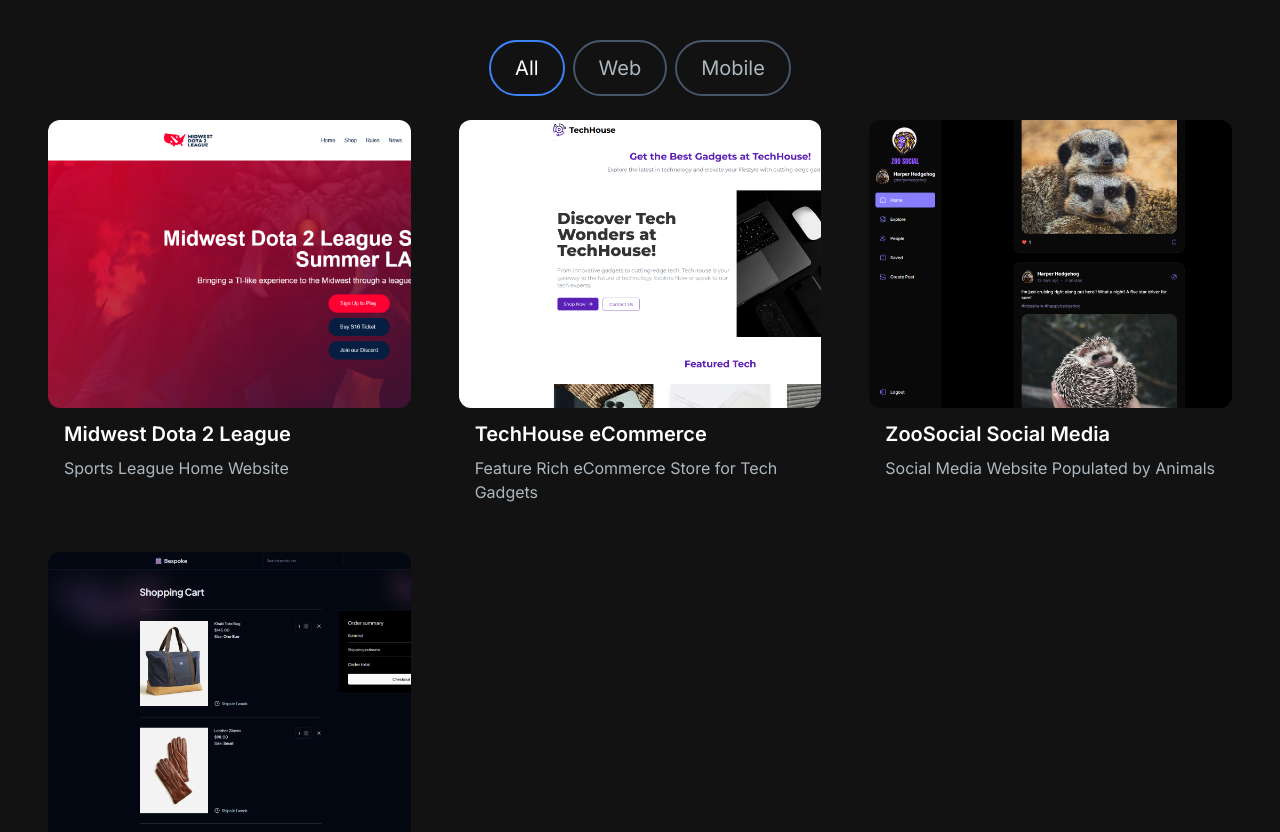
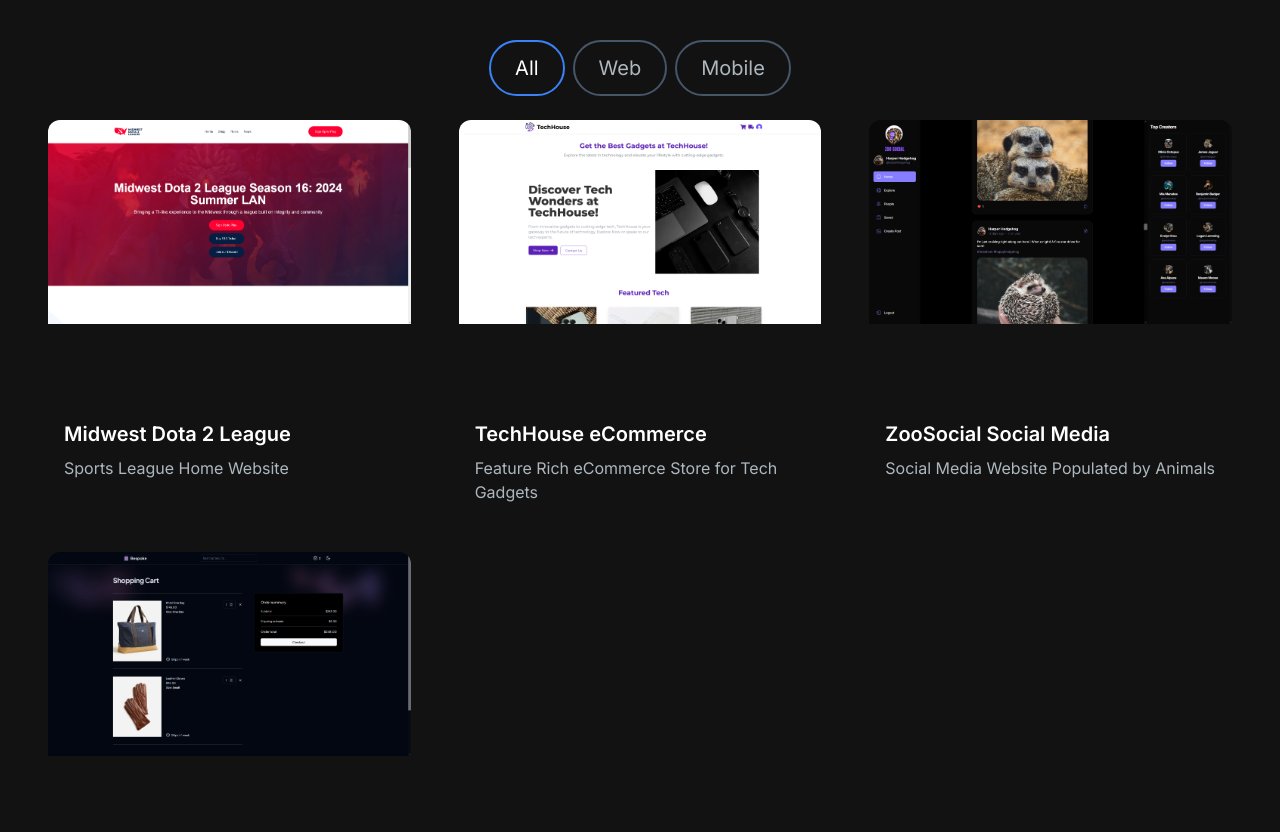
Before and after one commit to BDunnCode/nextjsportfolio, a Next.js app: page / in a window 1280 px wide. Shown: the part 1380-2212 px from the top of the page. Built offline with nearby package versions, Linux system fonts and the light colour scheme.

Commit message:
update adjust sizing on md2l image, switch bg-size to contain

```diff
--- a/src/app/components/ProjectCard.jsx
+++ b/src/app/components/ProjectCard.jsx
@@ -7,7 +7,7 @@ const ProjectCard = ({ imgUrl, title, description, gitUrl, previewUrl }) => {
     <div>
       <div
         className="h-52 md:h-72 rounded-xl relative group"
-        style={{ background: `url(${imgUrl})`, backgroundSize: "cover" }}
+        style={{ background: `url(${imgUrl})`, backgroundSize: "contain", backgroundRepeat: "no-repeat" }}
       >
         <div className="overlay items-center justify-center absolute top-0 left-0 w-full h-full bg-[#181818] bg-opacity-0 hidden group-hover:flex group-hover:bg-opacity-80 transition-all duration-500 ">
           <Link
--- a/src/app/components/ProjectsSection.jsx
+++ b/src/app/components/ProjectsSection.jsx
@@ -9,9 +9,9 @@ const projectsData = [
     id: 1,
     title: "Midwest Dota 2 League",
     description: "Sports League Home Website",
-    image: "/images/projects/md2l.png",
+    image: "/images/projects/md2l2.png",
     tag: ["All", "Web"],
-    gitUrl: "https://github.com/BDunnCode/nextjsecommerce5",
+    gitUrl: "",
     previewUrl: "#",
   },
   {
```
Also changed, not shown: public/images/projects/md2l.png (deleted), public/images/projects/md2l2.png (added).
